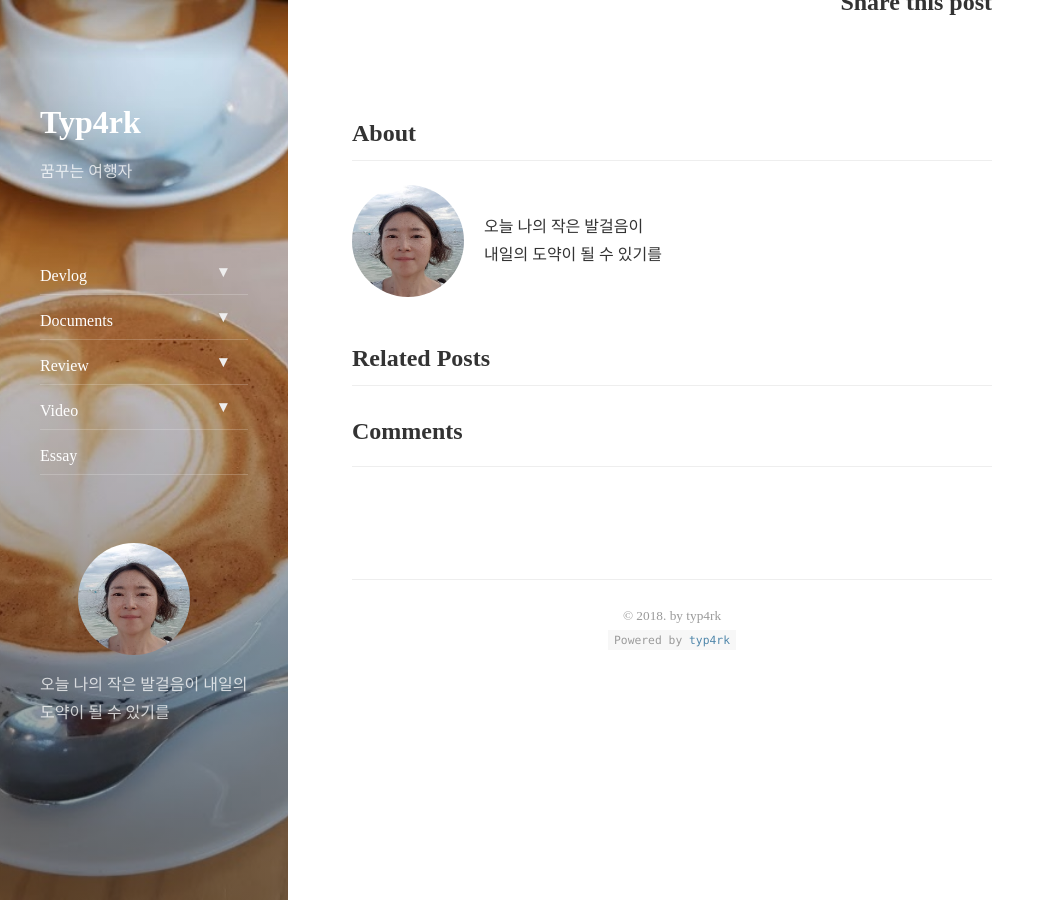
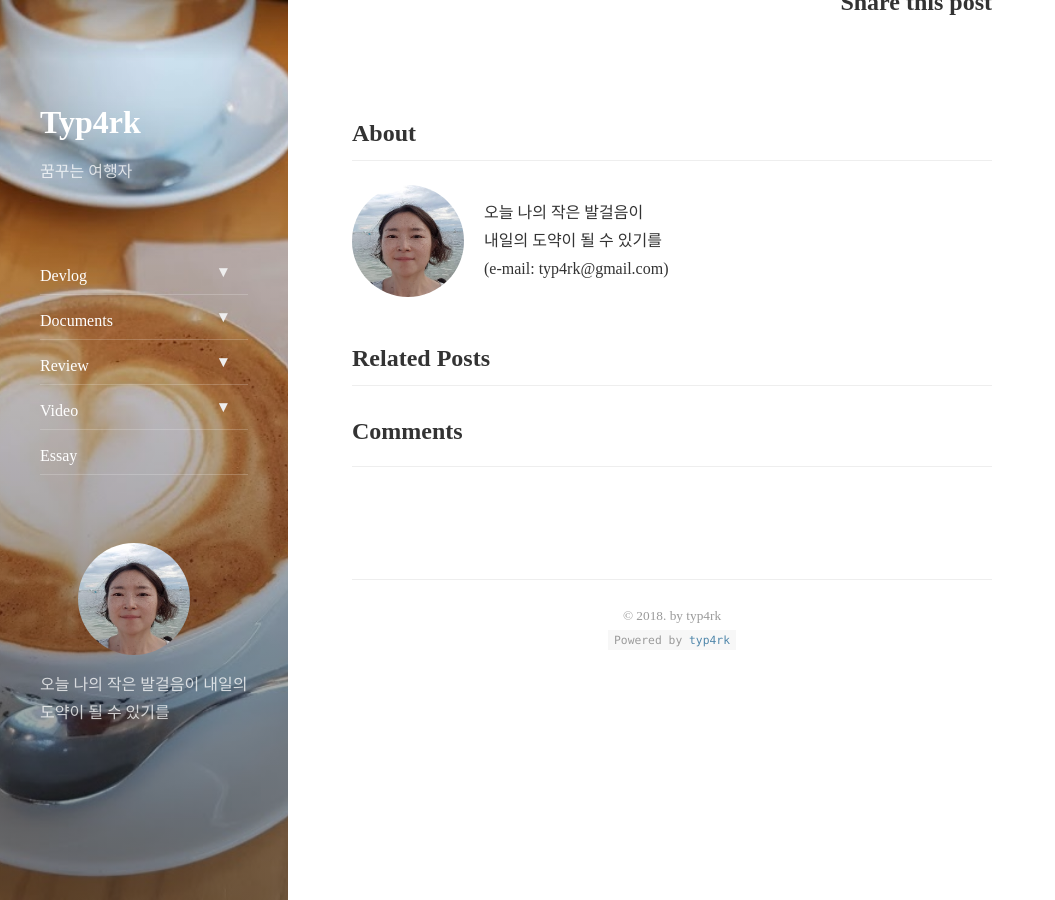
Before and after one commit to typ4rk/typ4rk.github.io, a Jekyll site: the page built from _posts/2018-08-28-doc-datastructure-basics-1.md, in a window 1280 px wide and 900 px high, scrolled down 2599 px. Shown: the whole window, without its empty margins (0-1055 px from the left). Built offline with Jekyll 4.4.1, drawn with Linux system fonts in a browser that asks for light colours; nearby versions of some CDN libraries; comment, search, counter and statistics services are not loaded.

Commit message:
Add email text in authors.xml

```diff
--- a/_data/authors.yml
+++ b/_data/authors.yml
@@ -10,6 +10,7 @@ typ4rk:
   about:             |
     오늘 나의 작은 발걸음이
     <br>내일의 도약이 될 수 있기를
+    <br>(e-mail: typ4rk@gmail.com)
 
   # This photo will be used in the about section
   picture:
```
